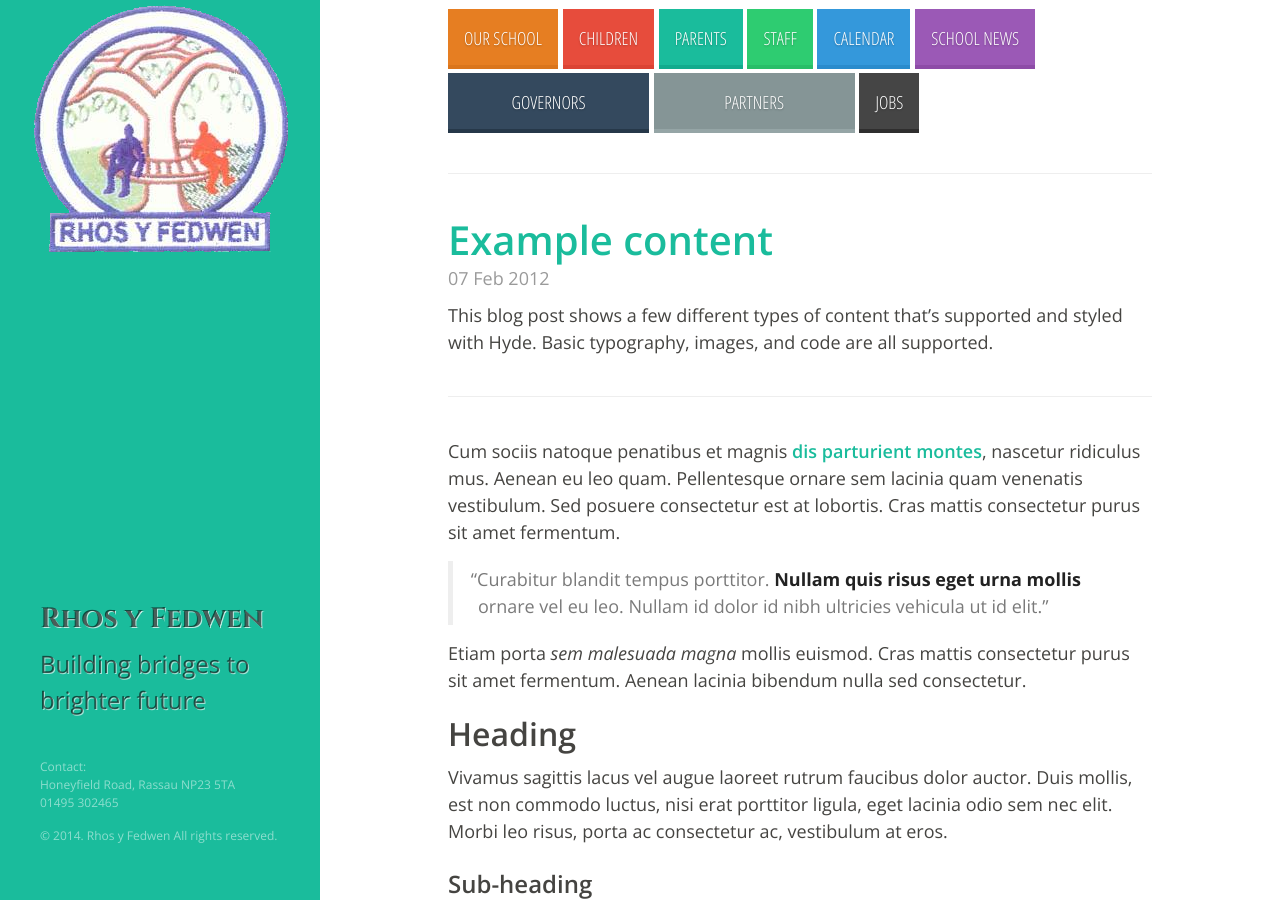
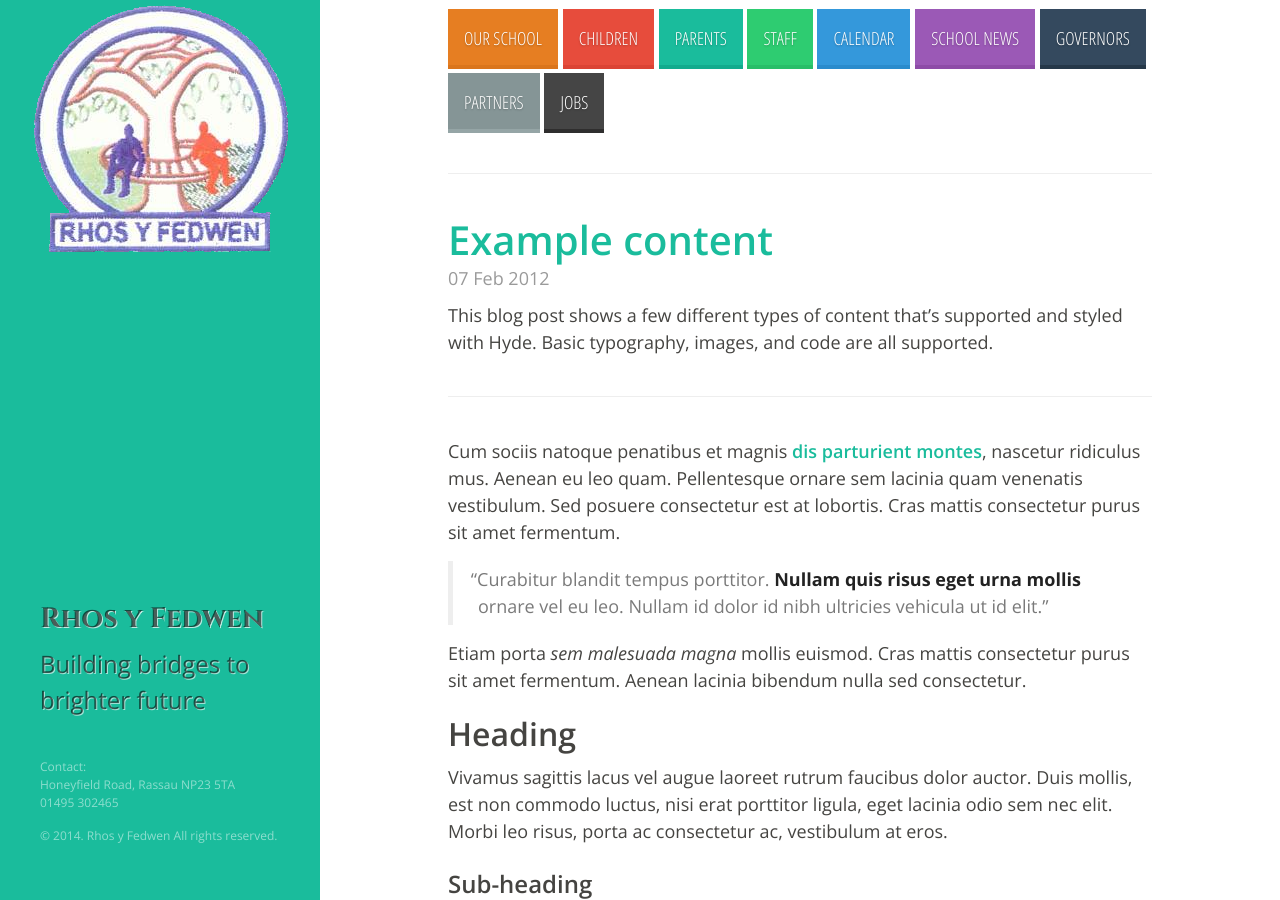
Before and after one commit to ryfell/ryfprimary.github.io, a Jekyll site: the page built from index.html, in a window 1280 px wide and 900 px high. Built offline with Jekyll 4.4.1, drawn with Linux system fonts in a browser that asks for light colours; Markdown is read by kramdown in place of the engine named in the settings; the list of posts is cut into pages by our own code.

Commit message:
fix 2 broken buttons

```diff
--- a/_layouts/default.html
+++ b/_layouts/default.html
@@ -60,9 +60,9 @@
 
 <a href="/news"><input type="submit" value="SCHOOL NEWS" class="flat-button-base amethyst-flat-button"></a>
 
- <a href="/governors"><input type=type="submit" value="GOVERNORS" class="flat-button-base wet-asphalt-flat-button"></a>
+ <a href="/governors"><input type="submit" value="GOVERNORS" class="flat-button-base wet-asphalt-flat-button"></a>
 
- <a href="/partners"><input type=type="submit" value="PARTNERS" class="flat-button-base concrete-flat-button"></a>
+ <a href="/partners"><input type="submit" value="PARTNERS" class="flat-button-base concrete-flat-button"></a>
 
 <a href="/jobs"><input type="submit" value="JOBS" class="flat-button-base graphite-flat-button"></a>
     </div>
```
